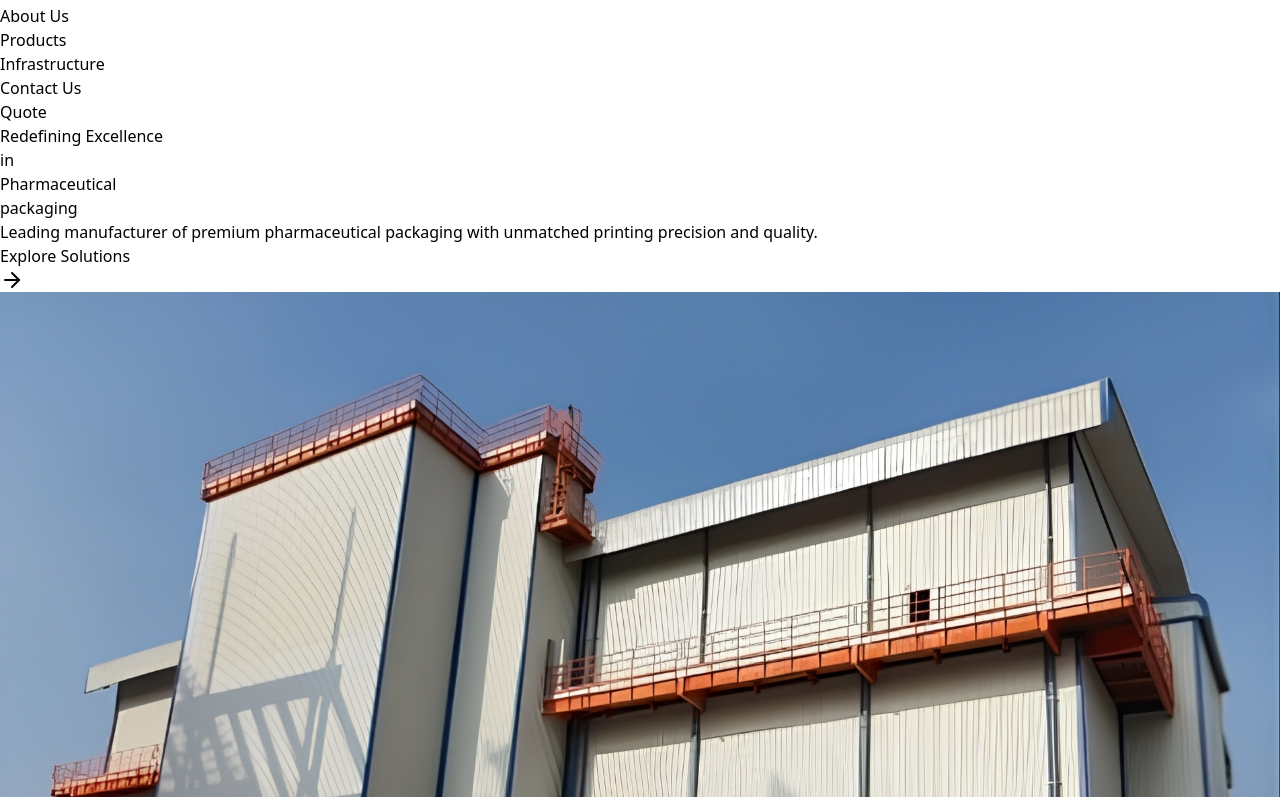
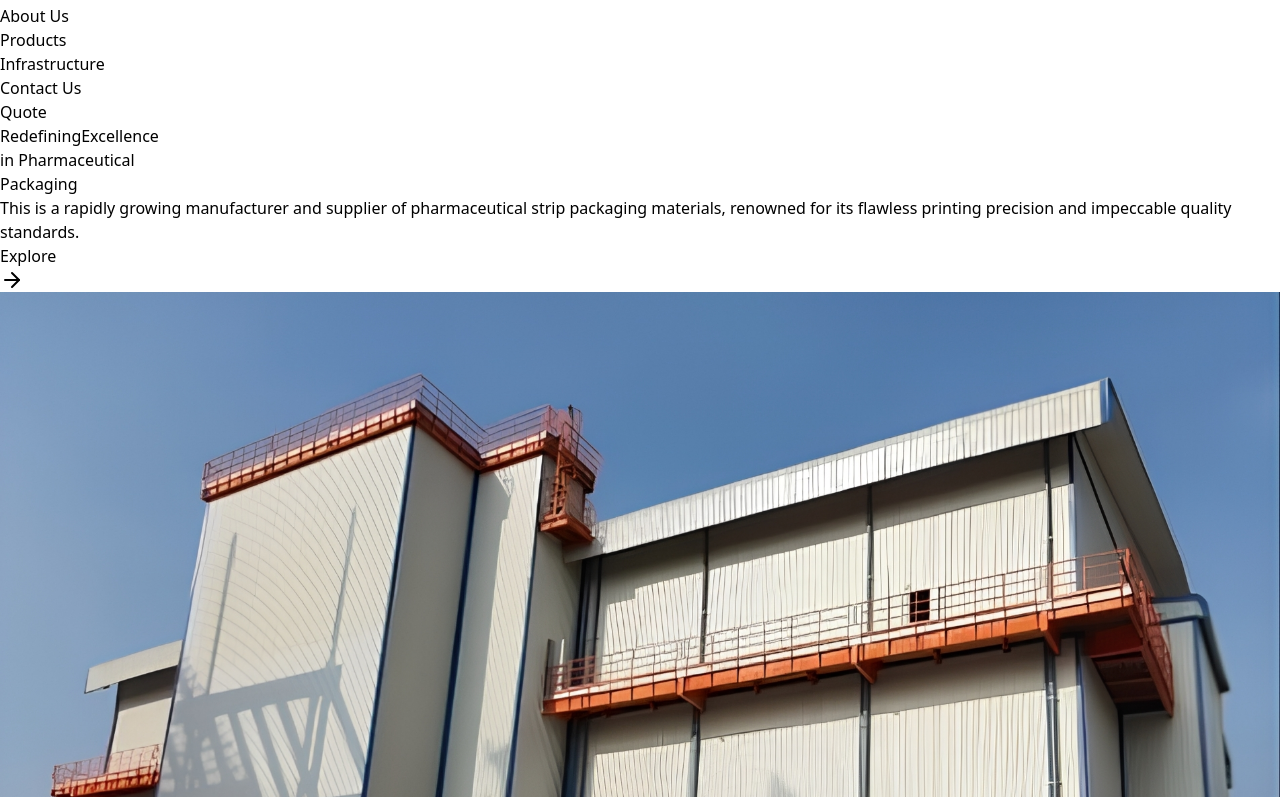
Before and after one commit to mohanveera9/rahul_package, a React (Vite) app: page / in a window 1280 px wide. Shown: the part 1443-2240 px from the top of the page. Built offline with nearby package versions, Linux system fonts and the light colour scheme.

Commit message:
herosection

```diff
--- a/src/Pages/Home.jsx
+++ b/src/Pages/Home.jsx
@@ -14,7 +14,6 @@ const Home = () => {
   return (
     <div className="overflow-x-hidden scrollbar-hide">
       <HeroSection />
-      <Clients/>
       <About />
       <KeyOfferings />
       <Quote />
--- a/src/buttons/Button3.jsx
+++ b/src/buttons/Button3.jsx
@@ -12,11 +12,11 @@ const Button3 = ({ text, to }) => {
   return (
     <button
       onClick={handleClick}
-      className="bg-gradient-to-r from-pink-500 to-purple-600 text-white px-5 py-2 md:px-6 md:py-2 rounded-full text-sm md:text-lg font-medium flex items-center space-x-2 md:space-x-3 shadow-lg transform hover:scale-105 transition-all"
+      className="bg-gradient-to-r from-[#D3A376] to-[#8C6E63] text-white px-5 py-2 md:px-6 md:py-2 rounded-full text-sm md:text-lg font-medium flex items-center space-x-2 md:space-x-3 shadow-lg transform hover:scale-105 transition-all"
     >
       <span>{text}</span>
-      <span className="bg-white text-purple-600 p-1 md:p-2 rounded-full flex items-center justify-center">
-        <ArrowRight className="w-3 h-3 md:w-4 md:h-4" /> {/* Responsive Icon Size */}
+      <span className="bg-white text-[#8C6E63] p-1 md:p-2 rounded-full flex items-center justify-center">
+        <ArrowRight className="w-3 h-3 md:w-4 md:h-4 " /> {/* Responsive Icon Size */}
       </span>
     </button>
   );
--- a/src/components/Herosection.jsx
+++ b/src/components/Herosection.jsx
@@ -1,60 +1,71 @@
 import React from "react";
 import Button3 from "../buttons/Button3";
 import Navbar from "./Navbar";
-import Heroimg from "../Assests/heroimage.jpg"
+import Heroimg from "../Assests/heroimage.jpg";
 
 const HeroSection = () => {
   return (
-    <div className="relative bg-white  overflow-hidden">
+    <div className="relative bg-[#FFF2DF] overflow-hidden">
       <Navbar />
-      <div className="relative flex flex-col lg:flex-row items-center min-h-screen">
+      <div className="relative flex flex-col lg:flex-row items-center min-h-screen container mx-auto">
         {/* Left Section - Text Content */}
-        <div className="w-full lg:w-1/3 relative z-10 text-center lg:text-left px-6 lg:px-28 py-12 lg:py-0 pt-32">
-          <div className="text-2xl md:text-5xl lg:text-5xl xl:text-7xl text-gray-900 leading-tight ">
-            <div>Redefining Excellence</div>
-            <div className="flex flex-row gap-x-2">
-            <div>in{" "}</div>
-            <div>Pharmaceutical</div>
+        <div className="w-full lg:w-1/2 relative z-10 text-left px-8 lg:px-12 py-12 lg:py-0 space-y-4">
+          <div className="text-left">
+            <h1 className="text-4xl sm:text-4xl md:text-5xl lg:text-5xl xl:text-6xl text-gray-900 leading-tight mt-24  lg:mt-0">
+              <div className="flex flex-row  gap-2 mb-2">
+                <span>Redefining</span>
+                <span>Excellence</span>
               </div>
-            <div>packaging</div>
+              <div className="flex-row  font-semibold mb-2">
+                <span>in{" "}</span>
+                <span className="bg-gradient-to-r from-[#D3A376] to-[#8C6E63] text-transparent bg-clip-text">
+                  Pharmaceutical
+                </span>
+              </div>
+              <div className="font-semibold bg-gradient-to-r from-[#D3A376] to-[#8C6E63] text-transparent bg-clip-text pb-3">
+                Packaging
+              </div>
+            </h1>
 
-          </div>
-
-          <p className="mt-4 text-gray-600 text-base md:text-lg max-w-md mx-auto lg:mx-0">
-            Leading manufacturer of premium pharmaceutical packaging with unmatched printing precision and quality.
+            <p className="mt-2 md:mt-4 text-gray-600 text-base md:text-lg max-w-2xl mx-auto lg:mx-0 text-left">
+              This is a rapidly growing manufacturer and supplier of pharmaceutical
+              strip packaging materials,<span className="hidden md:block"> renowned for its flawless printing precision
+              and impeccable quality standards.</span>
             </p>
 
-          <div className="mt-8 flex justify-center lg:justify-start">
-            <Button3 text="Explore Solutions" />
+            <div className="mt-8 flex justify-start">
+              <Button3 text="Explore" />
+            </div>
           </div>
         </div>
 
         {/* Right Section - Image with Responsive Fade Effect */}
-        <div className="w-full lg:w-2/3 relative h-[300px] lg:h-screen">
+        <div className="w-full lg:w-1/2 relative h-[400px] sm:h-[500px] lg:h-screen mt-8 lg:mt-0">
+          <div className="absolute inset-0">
             <img
               src={Heroimg}
               alt="Pharmaceutical Packaging"
-            className="w-full h-full object-cover absolute inset-0"
+              className="w-full h-full object-cover"
             />
 
             {/* Fade Effect for Large Screens (Left to Right) */}
             <div
-            className="hidden lg:block absolute inset-0"
+              className="hidden lg:block absolute inset-0 pointer-events-none"
               style={{
                 backgroundImage: `
                   linear-gradient(to bottom,
-                  rgba(255, 255, 255, 1) 0%,
-                  rgba(255, 255, 255, 0.9) 0%,
-                  rgba(255, 255, 255, 0.7) 0%,
-                  rgba(255, 255, 255, 0.4) 5%,
-                  rgba(255, 255, 255, 0) 10%
+                    rgba(255, 242, 223, 1) 0%,
+                    rgba(255, 242, 223, 0.9) 0%,
+                    rgba(255, 242, 223, 0.7) 0%,
+                    rgba(255, 242, 223, 0.4) 5%,
+                    rgba(255, 242, 223, 0) 10%
                   ),
                   linear-gradient(to right,
-                  rgba(255, 255, 255, 1) 0%,
-                  rgba(255, 255, 255, 1) 0px,
-                  rgba(255, 255, 255, 0.9) 20%,
-                  rgba(255, 255, 255, 0.5) 35%,
-                  rgba(255, 255, 255, 0) 100%
+                    rgba(255, 242, 223, 1) 0%,
+                    rgba(255, 242, 223, 1) 0px,
+                    rgba(255, 242, 223, 0.9) 10%,
+                    rgba(255, 242, 223, 0.5) 60%,
+                    rgba(255, 242, 223, 0) 100%
                   )
                 `,
               }}
@@ -62,17 +73,17 @@ const HeroSection = () => {
 
             {/* Fade Effect for Small Screens (Top to Bottom) */}
             <div
-            className="lg:hidden absolute inset-0"
+              className="lg:hidden absolute inset-0 pointer-events-none"
               style={{
-              backgroundImage:
-                `linear-gradient(to bottom,
-                rgba(255, 255, 255, 1) 0%,
-                 rgba(255, 255, 255, 0.8) 20%,
-                  rgba(255, 255, 255, 0.4) 50%,
-                  rgba(255, 255, 255, 0) 100%
+                backgroundImage: `linear-gradient(to bottom,
+                  rgba(255, 242, 223, 1) 0%,
+                  rgba(255, 242, 223, 0.8) 20%,
+                  rgba(255, 242, 223, 0.4) 50%,
+                  rgba(255, 242, 223, 0) 100%
                 )`,
               }}
             />
+          </div>
         </div>
       </div>
     </div>
--- a/src/components/Navbar.jsx
+++ b/src/components/Navbar.jsx
@@ -42,7 +42,7 @@ const Navbar = () => {
           <li key={path}>
             <Link
               to={path}
-              className={`hover:text-purple-600 ${location.pathname === path ? "text-purple-600 font-semibold" : ""}`}
+              className={`hover:text-[#8C6E63] ${location.pathname === path ? "text-[#8C6E63] font-semibold" : ""}`}
             >
               {label}
             </Link>
@@ -51,13 +51,13 @@ const Navbar = () => {
       </ul>
 
       {/* Desktop Sign-Up Button */}
-      <button className="hidden md:block bg-gradient-to-r from-pink-500 to-purple-600 text-white px-5 py-2 rounded-full text-l hover:scale-105 duration-300">
+      <button className="hidden md:block bg-gradient-to-r from-[#D3A376] to-[#8C6E63] text-white px-5 py-2 rounded-full text-l hover:scale-105 duration-300">
         Quote
       </button>
 
       {/* Mobile Menu Button */}
       <div className="md:hidden flex items-center">
-        <button onClick={toggleMenu} className="text-2xl text-purple-600 focus:outline-none">
+        <button onClick={toggleMenu} className="text-2xl text-[#8C6E63] focus:outline-none">
           {isMenuOpen ? <FiX /> : <FiMenu />}
         </button>
       </div>
@@ -66,7 +66,7 @@ const Navbar = () => {
       <div
         className={`fixed top-0 right-0 w-3/4 max-w-xs h-full bg-white shadow-lg transform ${isMenuOpen ? "translate-x-0" : "translate-x-full"} transition-transform duration-300 md:hidden flex flex-col items-center p-6`}
       >
-        <button onClick={toggleMenu} className="text-2xl text-purple-600 self-end mb-6">
+        <button onClick={toggleMenu} className="text-2xl text-[#8C6E63] self-end mb-6">
           <FiX />
         </button>
         <ul className="flex flex-col space-y-6 font-medium text-center">
@@ -81,7 +81,7 @@ const Navbar = () => {
               <Link
                 to={path}
                 onClick={toggleMenu}
-                className={`hover:text-purple-600 ${location.pathname === path ? "text-purple-600 font-semibold" : ""}`}
+                className={`hover:text-[#8C6E63] ${location.pathname === path ? "text-[#8C6E63] font-semibold" : ""}`}
               >
                 {label}
               </Link>
@@ -89,7 +89,7 @@ const Navbar = () => {
           ))}
         </ul>
         {/* Mobile Sign-Up Button */}
-        <button className="mt-6 bg-gradient-to-r from-pink-500 to-purple-600 text-white px-5 py-2 rounded-full text-l hover:scale-105 duration-300">
+        <button className="mt-6 bg-gradient-to-r from-[#D3A376] to-[#8C6E63] text-white px-5 py-2 rounded-full text-l hover:scale-105 duration-300">
           Quote
         </button>
       </div>
```
Lines whose indentation alone changed are shown as unchanged.
